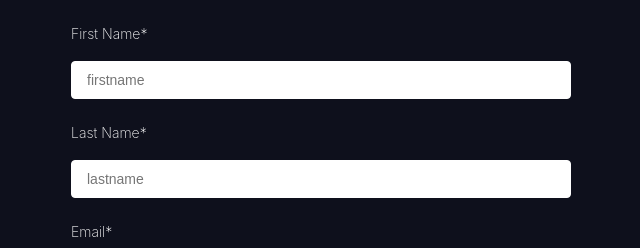
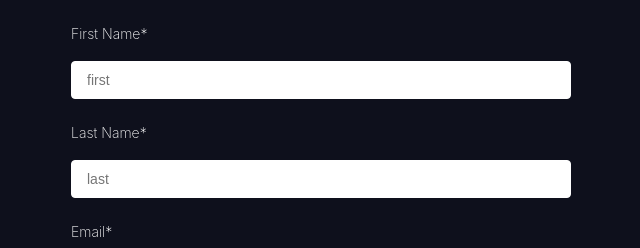
Before and after one commit to bloominstituteoftechnology/React-Testing-Contact-Form, a React (Create React App) app: page / in a window 1280 px wide. Shown: the top 248 px of the page, without its empty margins (319-959 px from the left). Built offline with nearby package versions, Linux system fonts and the light colour scheme.

Commit message:
changed placeholders

```diff
--- a/src/components/ContactForm.js
+++ b/src/components/ContactForm.js
@@ -17,7 +17,7 @@ const ContactForm = () => {
           <label htmlFor="firstName">First Name*</label>
           <input
             name="firstName"
-            placeholder="firstname"
+            placeholder="first"
             ref={register({ required: true, maxLength: 10 })}
           />
           {errors.firstName && (
@@ -29,7 +29,7 @@ const ContactForm = () => {
           <label htmlFor="lastName">Last Name*</label>
           <input
             name="lastName"
-            placeholder="lastname"
+            placeholder="last"
             ref={register({ required: true })}
           />
           {errors.lastName && (
```
